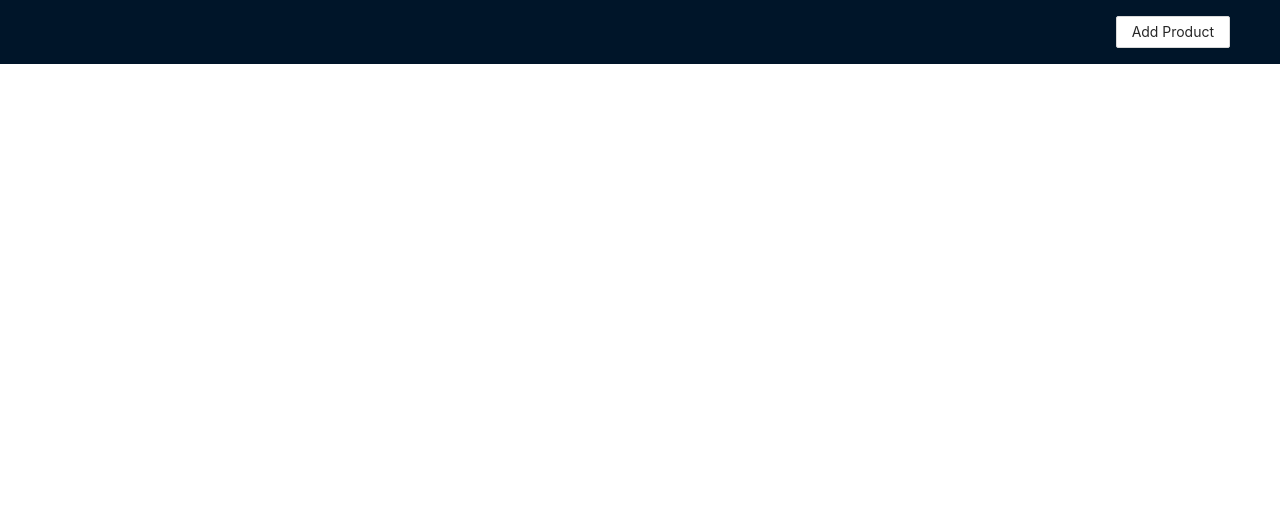
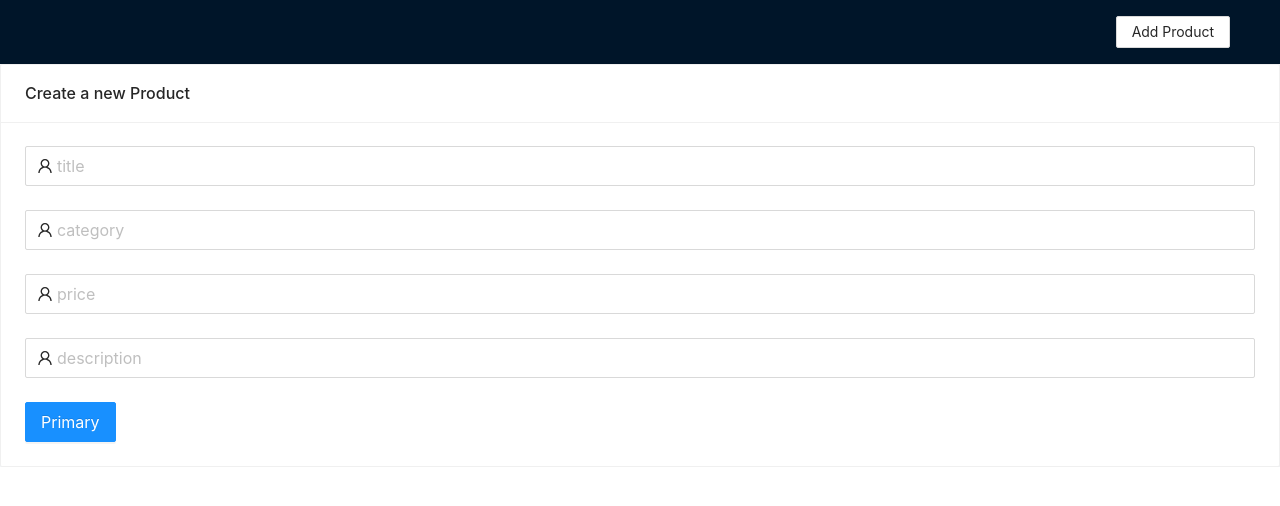
Before and after one commit to pritammimo/rtk-query-crud, a React (Vite) app: page /editproduct/1 in a window 1280 px wide. Before the commit this address had no page. Shown: the top 506 px of the page. Built offline with nearby package versions, Linux system fonts and the light colour scheme; no server answers.

Commit message:
rtk crud operation complete

```diff
--- a/src/App.jsx
+++ b/src/App.jsx
@@ -28,7 +28,7 @@ function App() {
         <Route path="/" element={<Products />}  />
         <Route path="/product/:id" element={<Product />}  />
         <Route path="/addproduct" element={<AddProduct />}  />
-        <Route path="/editproduct" element={<EditProduct/>}  />
+        <Route path="/editproduct/:id" element={<EditProduct/>}  />
       </Routes>
       </Layout>
     </BrowserRouter>
--- /dev/null
+++ b/src/Redux/services/products.js
@@ -0,0 +1,42 @@
+import { createApi,fetchBaseQuery } from "@reduxjs/toolkit/query/react";
+export const ProductsApi=createApi({
+    reducerPath:"productsApi",
+    baseQuery:fetchBaseQuery({
+        baseUrl:"http://localhost:4000/",
+}),
+tagTypes:["Product"],
+endpoints:(builder)=>({
+  getProducts:builder.query({
+      query:()=>"products",
+      transformResponse: (res) => res.reverse(),
+      providesTags:["Product"]
+  }),
+  addProducts:builder.mutation({
+    query:(product)=>({
+      url:"products",
+      method:"POST",
+      body:product
+    }),
+    invalidatesTags:['Product']
+  }),
+  updateProduct:builder.mutation({
+    query:({id,...product})=>({
+      url:`products/${id}`,
+      method:"PUT",
+      body:product
+    }),
+    invalidatesTags:['Product']
+  }),
+  deleteProduct:builder.mutation({
+    query:(id)=>({
+      url:`products/${id}`,
+      method:"DELETE",
+    }),
+    invalidatesTags:['Product']
+  })
+//   getProductsById:builder.query({
+//       query:(id)=>"products/"+id
+//   })
+})
+})
+export const {useGetProductsQuery,useAddProductsMutation,useUpdateProductMutation,useDeleteProductMutation}=ProductsApi
--- /dev/null
+++ b/src/Redux/store.js
@@ -0,0 +1,8 @@
+import { configureStore } from "@reduxjs/toolkit";
+import { ProductsApi } from "./services/products";
+export const store=configureStore({
+    reducer:{
+        [ProductsApi.reducerPath]:ProductsApi.reducer
+    },
+    middleware:(gDM)=>gDM().concat(ProductsApi.middleware)
+})
--- a/src/component/ProductItem.jsx
+++ b/src/component/ProductItem.jsx
@@ -3,8 +3,13 @@ import { Card, Avatar,Col} from 'antd';
 import { EditOutlined, EllipsisOutlined, SettingOutlined,DeleteOutlined, EyeOutlined } from '@ant-design/icons';
 import 'antd/dist/antd.css';
 import { useNavigate } from 'react-router-dom';
+import { useDeleteProductMutation } from '../Redux/services/products';
+import Product from '../pages/Product';
 const key = "deletable";
-const ProductItem = () => {
+
+const ProductItem = ({product}) => {
+  console.log("check",product)
+  const [deleteProduct]=useDeleteProductMutation()
   const navigate=useNavigate();
 const { Meta } = Card;
   return (
@@ -15,23 +20,24 @@ const { Meta } = Card;
     cover={
       <img
         alt="example"
-        src="https://gw.alipayobjects.com/zos/rmsportal/JiqGstEfoWAOHiTxclqi.png"
+        // src="https://gw.alipayobjects.com/zos/rmsportal/JiqGstEfoWAOHiTxclqi.png"
+        src={`https://loremflickr.com/320/240/dress?random=${product?.id}`}
       />
     }
     actions={[
         <EyeOutlined key="eye"
-        onClick={()=>navigate("/product/1")}
+        onClick={()=>navigate(`/product/${product?.id}`)}
         />,
       <EditOutlined key="edit"
-      onClick={()=>navigate("/editproduct")}
+      onClick={()=>navigate(`/editproduct/${product?.id}`)}
       />,
-      <DeleteOutlined key="delete" />,
+      <DeleteOutlined key="delete" onClick={()=>deleteProduct(product?.id)}/>,
     ]}
   >
     <Meta
-      avatar={<Avatar src="https://joeschmoe.io/api/v1/random" />}
-      title="Card title"
-      description="This is the description"
+      avatar={<Avatar src={`https://joeschmoe.io/api/v1/random=${product?.id}`} />}
+      title={product?.title}
+      description={product?.description}
     />
   </Card>,
   </Col>
--- a/src/index.css
+++ b/src/index.css
@@ -11,3 +11,7 @@ code {
   font-family: source-code-pro, Menlo, Monaco, Consolas, 'Courier New',
     monospace;
 }
+.spin-wrapper{
+  display: flex;
+  justify-content: center;
+}
--- a/src/pages/AddProduct.jsx
+++ b/src/pages/AddProduct.jsx
@@ -1,29 +1,68 @@
-import React from 'react'
-import { Input,Button,Row, Col,Card, message } from 'antd';
+import React,{useState,useId} from 'react'
+import { Input,Button,Row, Col,Card, message,Spin } from 'antd';
 import { UserOutlined } from '@ant-design/icons';
+import { useAddProductsMutation } from "../Redux/services/products";
+import {  useNavigate } from 'react-router-dom';
 const AddProduct = () => {
+  const navigate=useNavigate();
+  const [data, setdata] = useState({
+    title: "",
+    category: "",
+    price: "",
+    description: ""
+  });
+  const handleChange=(e)=>{
+   setdata({...data,[e.target.name]:e.target.value})
+  }
+  const [addProduct,{isLoading}]=useAddProductsMutation()
+  const handleSubmit=async(e)=>{
+    console.log("data",data)
+  await addProduct(data);
+  navigate("/")
+  }
+
   return (
    <>
    <Card title="Create a new Product">
    <Row gutter={[0, 20]}>
    <Col span={24}>
- <Input size="large" placeholder="large size" prefix={<UserOutlined />} />
+ <Input size="large"
+  value={data?.title}
+  name="title"
+ placeholder="title" prefix={<UserOutlined />} onChange={handleChange} />
   </Col>
     <br />
     <br />
     <Col span={24}>
- <Input size="large" placeholder="large size" prefix={<UserOutlined />} />
+ <Input size="large"
+ value={data?.category}
+ name="category"
+  placeholder="category" prefix={<UserOutlined />}
+  onChange={handleChange}
+  disabled={isLoading}
+  />
   </Col>
     <br />
     <br />
     <Col span={24}>
- <Input size="large" placeholder="large size" prefix={<UserOutlined />} />
+ <Input size="large"
+ value={data?.price}
+ name="price"
+ placeholder="price" prefix={<UserOutlined />} onChange={handleChange}
+ disabled={isLoading}/>
   </Col>
     <br/>
     <br/>
-    <Button type="primary" size="large"
-              >
-          Primary
+    <Col span={24}>
+ <Input size="large"
+ value={data?.description}
+ name="description"
+ placeholder="description" prefix={<UserOutlined />} onChange={handleChange}
+ disabled={isLoading}/>
+  </Col>
+  <br></br>
+    <Button type="primary" size="large" onClick={handleSubmit}  disabled={isLoading}>
+          Submit
         </Button>
         </Row>
         </Card>
--- a/src/pages/EditProduct.jsx
+++ b/src/pages/EditProduct.jsx
@@ -1,26 +1,77 @@
-import React from 'react'
+import React,{useState,useEffect} from 'react'
 import { Input,Button,Row, Col,Card, message } from 'antd';
 import { UserOutlined } from '@ant-design/icons';
+import {  useNavigate,useParams } from 'react-router-dom';
+import { useGetProductsQuery, useUpdateProductMutation } from '../Redux/services/products';
 const EditProduct = () => {
+  const navigate=useNavigate();
+  let { id } = useParams();
+  const [data, setdata] = useState({
+    title: "",
+    category: "",
+    price: "",
+    description: ""
+  });
+  const [updateProduct]=useUpdateProductMutation()
+  const { data:productData } = useGetProductsQuery(undefined, {
+    selectFromResult: ({ data }) => ({
+      data: data?.find((el) => el.id == id),
+    }),
+  });
+  console.log(data)
+  useEffect(() => {
+    if(productData !==undefined){
+      setdata(productData)
+    }
+  }, [productData]);
+  const handleChange=(e)=>{
+    setdata({...data,[e.target.name]:e.target.value})
+   }
+   const handleSubmit=async(e)=>{
+  //   console.log("data",data)
+  await updateProduct(data);
+  navigate("/")
+  }
   return (
     <Card title="Create a new Product">
    <Row gutter={[0, 20]}>
    <Col span={24}>
- <Input size="large" placeholder="large size" prefix={<UserOutlined />} />
+ <Input size="large"
+ placeholder="title"
+ name="title"
+  prefix={<UserOutlined />}
+  value={data?.title}
+  onChange={handleChange}
+  />
   </Col>
     <br />
     <br />
     <Col span={24}>
- <Input size="large" placeholder="large size" prefix={<UserOutlined />} />
+ <Input
+ size="large"
+ value={data?.category}
+ name="category"
+ placeholder="category"
+ onChange={handleChange}
+  prefix={<UserOutlined />} />
   </Col>
     <br />
     <br />
     <Col span={24}>
- <Input size="large" placeholder="large size" prefix={<UserOutlined />} />
+ <Input size="large"  value={data?.price}
+ name="price"
+ placeholder="price" prefix={<UserOutlined />} onChange={handleChange}/>
   </Col>
     <br/>
     <br/>
-    <Button type="primary" size="large"
+    <Col span={24}>
+ <Input size="large"  value={data?.description}
+ name="description"
+ placeholder="description" prefix={<UserOutlined />} onChange={handleChange}/>
+  </Col>
+    <br/>
+    <br/>
+    <Button type="primary" size="large" onClick={handleSubmit}
               >
           Primary
         </Button>
--- a/src/pages/Product.jsx
+++ b/src/pages/Product.jsx
@@ -1,26 +1,41 @@
 import React from 'react'
 import { Row, Col, Card, Image, Descriptions, Spin } from "antd";
+import {  useGetProductsQuery } from '../Redux/services/products';
+import {
+  useParams,
+} from "react-router-dom";
+const Product = () => {
+  let { id } = useParams();
 
-const Product = () => {
+  const { data } = useGetProductsQuery(undefined, {
+    selectFromResult: ({ data }) => ({
+      data: data?.find((el) => el.id == id),
+    }),
+  });
+  console.log(data)
   return (
     <div>
-     <Card title="View Product Detials">
+      {
+        data === undefined ?
+        <div className='spinner-wrapper'>
+         <Spin size="large"/>
+        </div>
+        : <Card title="View Product Detials">
         <Row gutter={[0, 20]}>
         <Col span={8}>
                  <Image
                    width={200}
-                src="https://loremflickr.com/320/240/dress?random=1"
+                   src={`https://loremflickr.com/320/240/dress?random=${id}`}
                  />
                </Col>
                <Col span={16}>
-            <Descriptions title="User Info" layout="vertical">
-            <Descriptions.Item label="UserName">Zhou Maomao</Descriptions.Item>
-    <Descriptions.Item label="Telephone">1810000000</Descriptions.Item>
-    <Descriptions.Item label="Live">Hangzhou, Zhejiang</Descriptions.Item>
-    <Descriptions.Item label="Address" span={2}>
-      No. 18, Wantang Road, Xihu District, Hangzhou, Zhejiang, China
+               <Descriptions title="Product Info" layout="horizontal">
+               <Descriptions.Item label="name">{data?.title}</Descriptions.Item>
+       <Descriptions.Item label="description">{data?.description}</Descriptions.Item>
+       <Descriptions.Item label="price">{data?.price}</Descriptions.Item>
+       <Descriptions.Item label="category" span={2}>
+        {data?.category}
        </Descriptions.Item>
-    <Descriptions.Item label="Remark">empty</Descriptions.Item>
 
                </Descriptions>
                  </Col>
@@ -28,6 +43,8 @@ const Product = () => {
 
 
         </Card>
+      }
+
 
     </div>
   )
--- a/src/pages/Products.jsx
+++ b/src/pages/Products.jsx
@@ -2,14 +2,32 @@ import React from 'react';
 import { Row, Col, Card, Typography, Spin } from "antd";
 import { EditOutlined, DeleteOutlined, EyeOutlined } from "@ant-design/icons";
 import ProductItem from '../component/ProductItem';
+import { useGetProductsQuery } from "../Redux/services/products";
 const Products = () => {
+  const {data,isFetching}=useGetProductsQuery();
+
+  console.log("data",data)
   return (
     <div>
-      <Card title="Products Page">
-         <Row gutter={{ xs: 8, sm: 16, md: 24, lg: 32 }}>
-         <ProductItem/>
-        </Row>
-        </Card>
+      {
+        isFetching?
+        <div className='spin-wrapper'>
+          <Spin size='large'/>
+          </div>:
+        <Card title="Products Page">
+        <Row gutter={{ xs: 8, sm: 16, md: 24, lg: 32 }}>
+          {data?.map((product)=>{
+            return(
+              <div key={product?.id}>
+              <ProductItem product={product}/>
+              </div>
+            )
+          })}
+
+       </Row>
+       </Card>
+      }
+
     </div>
   )
 }
```
Also changed, not shown: src/main.jsx (+6 -1 lines). Lines whose indentation alone changed are shown as unchanged.
